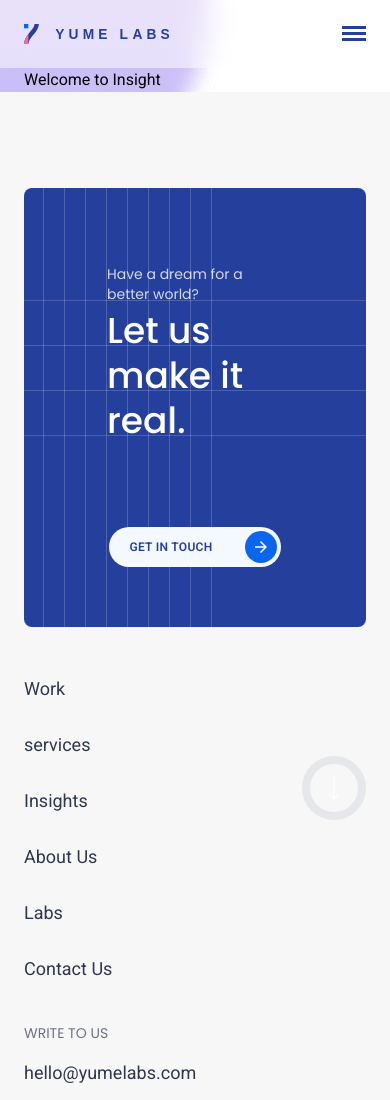
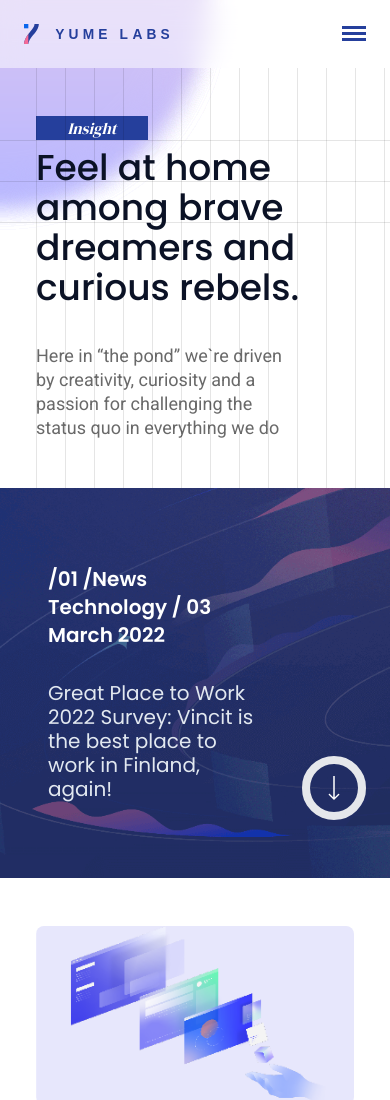
Before and after one commit to primathonacademy/april-batch-live-project, a React (Vite) app: page /insights in a window 390 px wide. Shown: the top 1100 px of the page. Built offline with nearby package versions, Linux system fonts and the light colour scheme; a web font is replaced by a local one.

Commit message:
[Feature] : Insight page new

```diff
--- a/src/pages/About/index.jsx
+++ b/src/pages/About/index.jsx
@@ -7,7 +7,7 @@ const About = () => {
         <>
             <HeroSection />
             <BrandAndValues />
-            <Foundersection/>
+            <Foundersection />
         </>
     );
 };
--- a/src/pages/homepage/ExploreService.jsx
+++ b/src/pages/homepage/ExploreService.jsx
@@ -37,7 +37,7 @@ const ExploreService = () => {
                     </p>
                     <span className="flex lg:mt-32 md:mt-16 mt-12 mb-6 items-center justify-center hover:bg-gradient-to-r from-fade-white from-30% to-pink-200 bg-gray-bg-color mx-auto py-2 w-44 lg:w-60 gap-0 lg:gap-12 rounded-full">
                         <h3 className="text-accent-blue font-semibold font-poppins text-sm">ALL OUR SERVICES</h3>
-                        <NavLink to='/service'>
+                        <NavLink to="/service">
                             <div className="bg-brand-blue rounded-full ml-2 p-3 hover:bg-gradient-to-r from-pink-300 from-30% to-brand-blue">
                                 <img
                                     src={rightArrowIcon}
--- a/src/pages/insight-detail/index.jsx
+++ b/src/pages/insight-detail/index.jsx
@@ -5,7 +5,7 @@ import ArticleSection from '../../pages/insight-detail/InsightDetailsBlogSection
 const InsightDetail = () => {
     return (
         <div>
-            <InsightDetailsHeader/>
+            <InsightDetailsHeader />
             <ArticleSection />
             <AuthorDetail />
         </div>
--- a/src/pages/insight/index.jsx
+++ b/src/pages/insight/index.jsx
@@ -1,5 +1,86 @@
-const Insight = () => {
-    return <div className="px-6 md:px-16 lg:px-20 xl:px-28 2xl:px-36">Welcome to Insight</div>;
+import { useEffect } from 'react';
+import { NavLink } from 'react-router-dom';
+import { theArtPosterImage, NewsTechImage } from '../../assets';
+const Insights = () => {
+    useEffect(() => {
+        window.scrollTo(0, 0);
+    }, []);
+
+    const InsightBox = () => (
+        <div className="flex flex-col lg:flex-row items-center justify-between px-9 md:px-16 lg:px-20 xl:px-28 2xl:px-36 pt-12 md:pt-6 lg:pb-6 border-b-2">
+            <div className="w-full lg:w-1/3">
+                <img src={NewsTechImage} alt="news tech image" className="object-cover w-full rounded-lg" />
+            </div>
+            <div className="lg:w-3/5">
+                <p className="text-section-box-paragraph-color text-xl font-poppins lg:font-semibold leading-5 py-6 lg:py-2 md:pb-3 lg:pb-4 2xl:pb-6">
+                    /01 / News Technology / 03 March 2022
+                </p>
+                <p className="text-[1.75rem] leading-8 lg:text-xl xl:text-3xl 2xl:text-4xl pb-10 lg:pb-5">
+                    Great Place to Work 2022 Survey: Vincit is the best place to work in Finland, again!
+                </p>
+            </div>
+        </div>
+    );
+
+    const numberOfInsights = 7;
+    const insightBoxes = Array.from({ length: numberOfInsights }).map((_, index) => <InsightBox key={index} />);
+
+    const divVerticalElements = Array.from({ length: 14 }).map((_, index) => (
+        <div key={index} className="h-[50vh] sm:h-[70vh] 2xl:h-[90vh] bg-black opacity-10 w-px pr-px"></div>
+    ));
+
+    const divHorizontalElements = Array.from({ length: 3 }).map((_, index) => (
+        <hr key={index} className="border-black opacity-10" />
+    ));
+
+    return (
+        <div>
+            <section>
+                <div className="px-9 md:px-16 lg:px-20 xl:px-28 2xl:px-36 py-12 md:py-24 relative overflow-hidden">
+                    <div className="absolute left-0 top-[72px] sm:top-[72px] md:top-[88px] lg:top-[124px] 2xl:top-[130px] 3xl:top-43.5 flex flex-col gap-10 lg:gap-[47px] xl:gap-16 2xl:gap-[100px] w-full md:w-2/3 lg:w-3/5 sm:selection:hidden">
+                        {divHorizontalElements}
+                    </div>
+                    <div className="absolute top-0 w-full md:w-3/4 flex items-center gap-7 lg:gap-8 xl:gap-9 2xl:gap-10">
+                        {divVerticalElements}
+                    </div>
+                    <h3 className="italic font-serif font-light text-center mb-2 xl:mb-3 2xl:mb-6 text-white w-28 md:w-32 lg:w-36 2xl:w-44 text-base lg:text-lg 2xl:text-2xl bg-accent-blue">
+                        Insight
+                    </h3>
+                    <p className="text-fade-black text-4xl font-poppins font-medium lg:text-5xl xl:text-6xl 2xl:text-7.5xl sm:w-11/12 leading-10 lg:leading-12 2xl:leading-tight">
+                        Feel at home among brave dreamers and curious rebels.
+                    </p>
+                    <p className="text-our-service-paragraph text-lg xl:text-2xl leading-6 pt-9 md:pt-8 w-5/6 md:w-7/12">
+                        Here in “the pond” we`re driven by creativity, curiosity and a passion for challenging the
+                        status quo in everything we do
+                    </p>
+                </div>
+                <div className="sm:px-9 md:px-16 lg:px-20 xl:px-28 2xl:px-36 md:pb-16 lg:pb-20 xl:pb-28 2xl:pb-32">
+                    <div
+                        style={{ backgroundImage: `url(${theArtPosterImage})` }}
+                        className="aspect-square sm:aspect-[3/2] sm:rounded-lg lg:rounded-xl 2xl:rounded-2xl md:aspect-[2/1] xl:aspect-[3/1] bg-cover object-fit bg-center bg-no-repeat">
+                        <div className="flex flex-col justify-center gap-8 sm:gap-4 w-4/5 sm:w-2/3 lg:w-180 h-full items-start p-12 md:pl-20 lg:pl-28 xl:pl-36 font-poppins">
+                            <span className="text-white text-xl lg:text-2xl font-semibold">
+                                /01 /News Technology / 03 March 2022
+                            </span>
+                            <p className="text-slate-200 text-xl lg:text-2xl leading-6">
+                                Great Place to Work 2022 Survey: Vincit is the best place to work in Finland, again!
+                            </p>
+                        </div>
+                    </div>
+                </div>
+            </section>
+            <section className="">{insightBoxes}</section>
+            <div className="flex justify-center pt-8 pb-24 md:pt-10 md:pb-32 xl:pt-12 xl:pb-48">
+                <NavLink
+                    to="/load-more"
+                    className="flex items-center w- justify-center cursor-pointer gap-8 sm:gap-14 2xl:gap-20 py-3 md:py-4 xl:py-6 px-6 sm:px-8 xl:px-12 2xl:px-14 bg-gray-bg-color rounded-full hover:bg-gradient-to-r hover:from-gray-50 hover:from-35% hover:to-pink-bg-color">
+                    <h1 className="text-accent-blue text-xs sm:text-sm md:text-base xl:text-xl leading-5 md:leading-6 tracking-wide xs:tracking-wider xl:tracking-widest font-semibold">
+                        LOAD MORE
+                    </h1>
+                </NavLink>
+            </div>
+        </div>
+    );
 };
 
-export default Insight;
+export default Insights;
--- a/src/pages/service/index.jsx
+++ b/src/pages/service/index.jsx
@@ -7,7 +7,7 @@ const Service = () => {
         <>
             <HeroSection />
             <ResearchSection />
-            <OurEngagement/>
+            <OurEngagement />
         </>
     );
 };
--- a/tailwind.config.js
+++ b/tailwind.config.js
@@ -48,9 +48,8 @@ export default {
                 300: '75rem',
                 375: '93.75rem',
                 17.5: '4.375rem',
-                55:'13.75rem'
+                55: '13.75rem'
             },
-
 
             padding: {
                 45: '11.25rem',
@@ -78,7 +77,7 @@ export default {
                 150: '37.5rem',
                 187.5: '46.875rem',
                 17.5: '4.375rem',
-                55:'13.75rem'
+                55: '13.75rem'
             },
             lineHeight: {
                 15: '3.75rem',
```
Also changed, not shown: src/assets/index.js (+6 -5 lines), src/pages/About/Founder.jsx (+4 -5 lines), src/pages/insight-detail/AuthorDetails/index.jsx (+4 -4 lines), src/pages/work/index.jsx (+6 -4 lines), src/assets/insightpage/news-tech-image.png (added).
